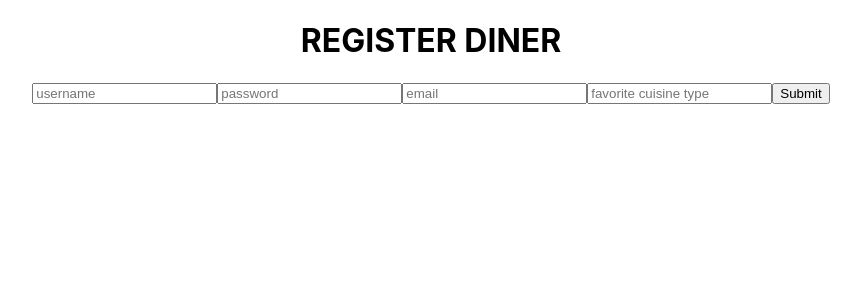
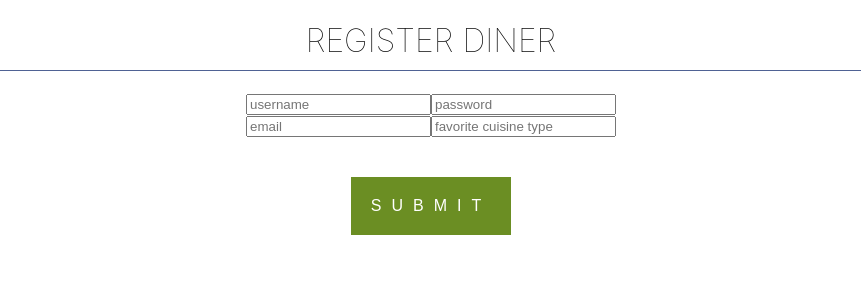
Before and after one commit to FoodTruckTrackrBW/Frontend, a React (Create React App) app in the folder app/: page /Register in a window 1280 px wide. Shown: the top 300 px of the page, without its empty margins (209-1070 px from the left). Built offline with nearby package versions, Linux system fonts and the light colour scheme.

Commit message:
added some styles

```diff
--- a/app/src/App.css
+++ b/app/src/App.css
@@ -2,37 +2,125 @@
   text-align: center;
 }
 
-.App-logo {
-  height: 40vmin;
-  pointer-events: none;
+ul {
+  display: flex;
+  justify-content: flex-end;
+  margin: 0 0 36px;
+  padding: 12px;
+  box-shadow: 0 1px 3px rgba(0, 0, 0, 0.12), 0 1px 2px rgba(0, 0, 0, 0.24);
 }
 
-@media (prefers-reduced-motion: no-preference) {
-  .App-logo {
-    animation: App-logo-spin infinite 20s linear;
-  }
+li {
+  list-style: none;
+  margin-right: 6px;
+  color: #204963;
 }
 
-.App-header {
-  background-color: #282c34;
-  min-height: 100vh;
-  display: flex;
-  flex-direction: column;
-  align-items: center;
-  justify-content: center;
-  font-size: calc(10px + 2vmin);
-  color: white;
+form {
+  max-width: 500px;
+  margin: 0 auto;
 }
 
-.App-link {
-  color: #61dafb;
+h1 {
+  font-weight: 100;
+  color: black;
+  text-align: center;
+  padding-bottom: 10px;
+  border-bottom: 1px solid rgb(79, 98, 148);
 }
 
-@keyframes App-logo-spin {
-  from {
-    transform: rotate(0deg);
-  }
-  to {
-    transform: rotate(360deg);
-  }
+.form {
+  background: #0e101c;
+  max-width: 400px;
+  margin: 0 auto;
 }
+
+p {
+  color: #bf1650;
+}
+
+p::before {
+  display: inline;
+  content: "⚠ ";
+}
+
+label {
+  line-height: 2;
+  text-align: left;
+  display: block;
+  margin-bottom: 13px;
+  margin-top: 20px;
+  color: black;
+  font-size: 14px;
+  font-weight: 200;
+}
+
+button[type="submit"],
+input[type="submit"] {
+  background: #6B8E23;
+  color: white;
+  text-transform: uppercase;
+  border: none;
+  margin: 40px;
+  padding: 20px;
+  font-size: 16px;
+  font-weight: 100;
+  letter-spacing: 10px;
+}
+
+button[type="submit"]:hover,
+input[type="submit"]:hover {
+  background: #bf1650;
+}
+
+button[type="submit"]:active,
+input[type="button"]:active,
+input[type="submit"]:active {
+  transition: 0.3s all;
+  transform: translateY(3px);
+  border: 1px solid transparent;
+  opacity: 0.8;
+}
+
+
+input:disabled {
+  opacity: 0.4;
+}
+
+input[type="button"]:hover {
+  transition: 0.3s all;
+}
+
+button[type="submit"],
+input[type="button"],
+input[type="submit"] {
+  -webkit-appearance: none;
+}
+
+
+
+button[type="button"] {
+  display: block;
+  appearance: none;
+  background: #333;
+  color: white;
+  border: none;
+  text-transform: uppercase;
+  padding: 10px 20px;
+  border-radius: 4px;
+}
+
+hr {
+  margin-top: 30px;
+}
+
+button {
+  display: block;
+  appearance: none;
+  margin-top: 40px;
+  border: 1px solid #333;
+  margin-bottom: 20px;
+  text-transform: uppercase;
+  padding: 10px 20px;
+  border-radius: 4px;
+}
--- a/app/src/App.js
+++ b/app/src/App.js
@@ -1,5 +1,5 @@
 import React from 'react';
-import logo from './logo.svg';
+// import logo from './logo.svg';
 import './App.css';
 import { Switch, Route } from 'react-router-dom';
 import Login from './components/Login';
```
